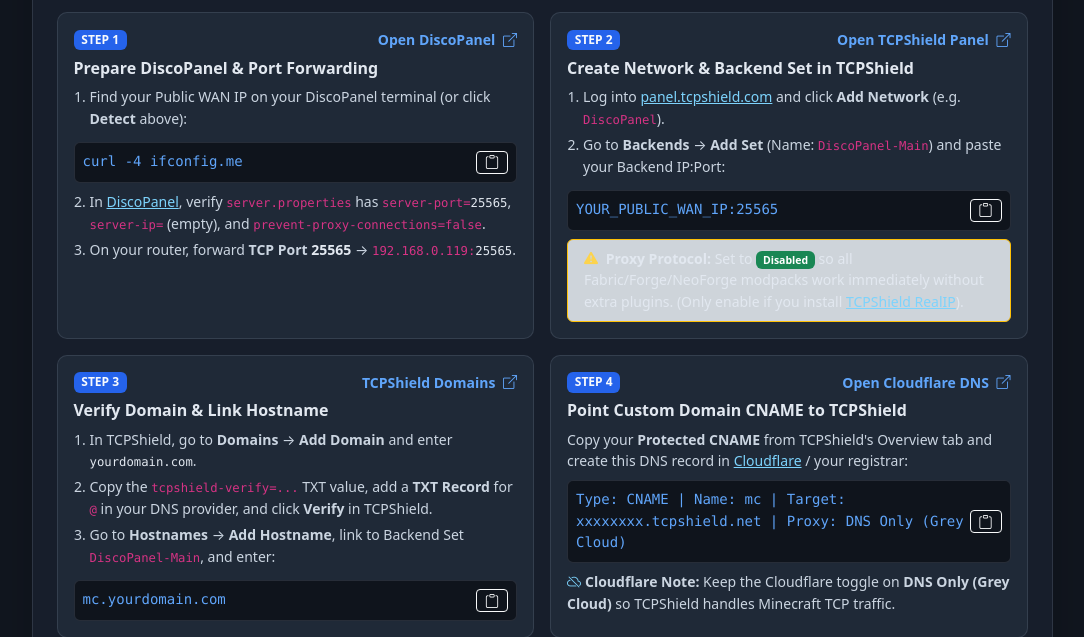
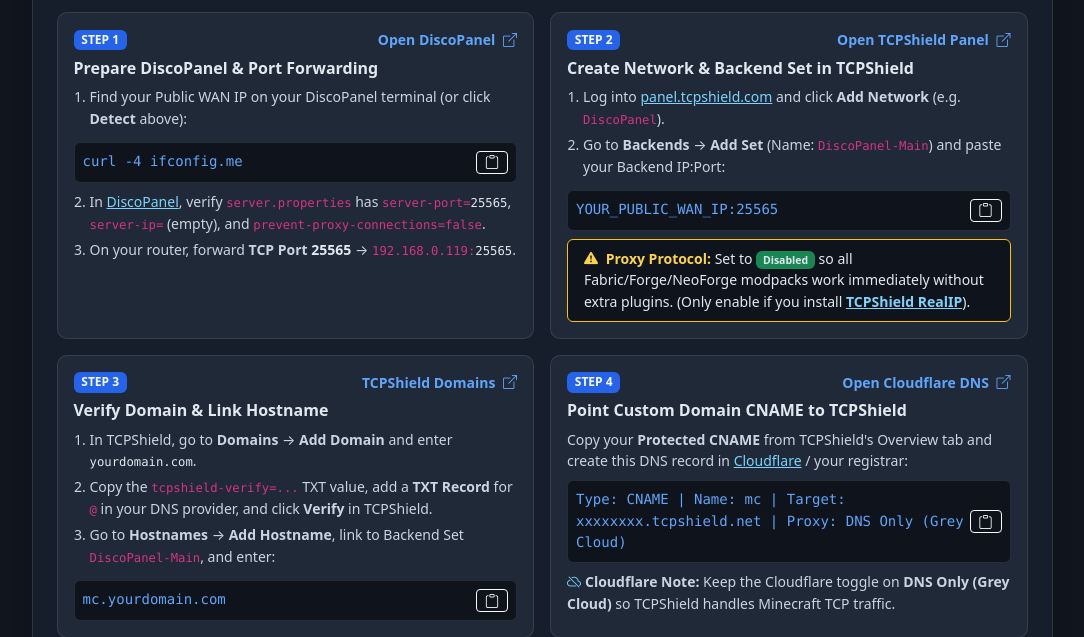
Before and after one commit to IAndrexI/minecraftserver, a FastAPI app: page / in a window 1280 px wide, after a click on "TCPShield & Custom Domain (DiscoPanel)". Shown: the part 956-1593 px from the top of the page, without its empty margins (98-1182 px from the left). Run offline with FastAPI, Linux system fonts and the light colour scheme; data that the repository does not hold is empty; some libraries are stand-ins or nearby versions.

Commit message:
Darken Proxy Protocol and alert-dark boxes for high text readability

```diff
--- a/templates/index.html
+++ b/templates/index.html
@@ -130,6 +130,11 @@
         .bg-black {
             background-color: var(--bg-code) !important;
         }
+        .alert-dark {
+            background-color: var(--bg-code) !important;
+            color: var(--text-primary) !important;
+            border-color: rgba(252, 211, 77, 0.35) !important;
+        }
         .bg-danger {
             background-color: #991b1b !important;
             color: #fecaca !important;
@@ -752,9 +757,9 @@
                                             <i class="bi bi-clipboard"></i>
                                         </button>
                                     </div>
-                                    <div class="alert alert-dark border-warning py-2 px-3 small text-light mb-0">
+                                    <div class="bg-black border border-warning rounded p-2 px-3 small text-light mb-0" style="background-color: var(--bg-code) !important;">
                                         <i class="bi bi-exclamation-triangle-fill text-warning me-1"></i>
-                                        <strong>Proxy Protocol:</strong> Set to <span class="badge bg-success">Disabled</span> so all Fabric/Forge/NeoForge modpacks work immediately without extra plugins. (Only enable if you install <a href="https://github.com/TCPShield/RealIP/releases" target="_blank" class="text-info">TCPShield RealIP</a>).
+                                        <strong class="text-warning">Proxy Protocol:</strong> Set to <span class="badge bg-success text-white">Disabled</span> so all Fabric/Forge/NeoForge modpacks work immediately without extra plugins. (Only enable if you install <a href="https://github.com/TCPShield/RealIP/releases" target="_blank" class="text-info fw-semibold">TCPShield RealIP</a>).
                                     </div>
                                 </div>
                             </div>
```
